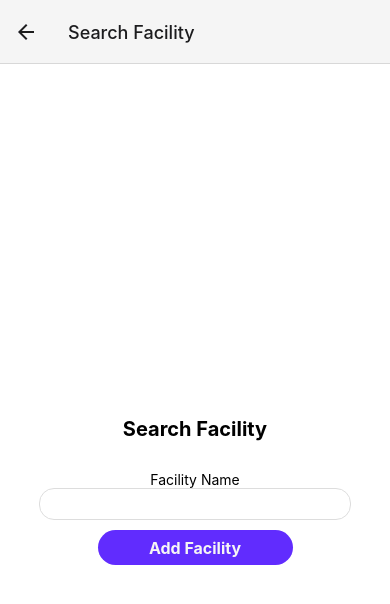
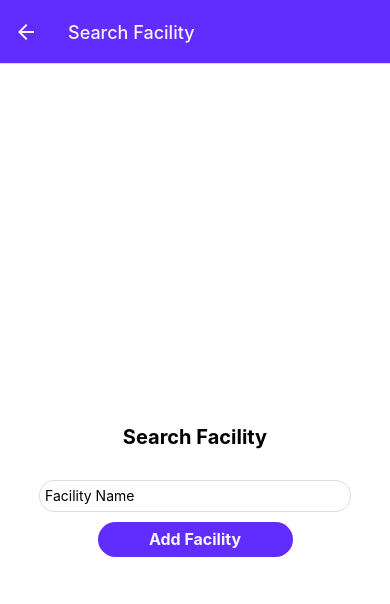
Before and after one commit to emmanuellmhango/lukeinterview-frontend, a React Native app: screen /SearchFacility in a window 390 px wide. Shown: the top 604 px of the page. Built offline with nearby package versions, Linux system fonts and the light colour scheme.

Commit message:
Cleaned code and set alerts

```diff
--- a/App.js
+++ b/App.js
@@ -61,8 +61,9 @@ export default function App() {
             options={{
               title: "Search Facility",
               headerStyle: {
-                backgroundColor: "#f5f5f5",
+                backgroundColor: "#612cfe",
               },
+              headerTintColor: "#f5f5f5",
             }}
           />
         </Stack.Navigator>
--- a/assets/css/style.js
+++ b/assets/css/style.js
@@ -71,6 +71,7 @@ export const styles = StyleSheet.create({
   },
   filterText: {
     color: "#f5f5f5",
+    fontSize: 16,
   },
   getStartedText: {
     color: "#f5f5f5",
--- a/src/activities/search.js
+++ b/src/activities/search.js
@@ -62,10 +62,10 @@ const SearchFacility = ({ navigation }) => {
                 <View style={styles.header}>
                   <Text style={styles.headerText}>Search Facility</Text>
                 </View>
-                <Text>Facility Name</Text>
                 <TextInput
                   style={styles.input}
                   keyboardType="text"
+                  placeholder="Facility Name"
                   onChangeText={props.handleChange("name")}
                   value={props.values.name}
                 />
```
